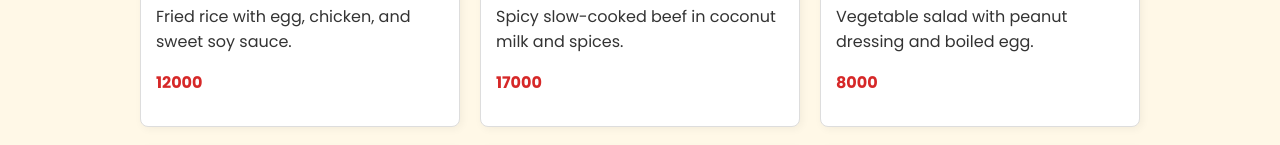
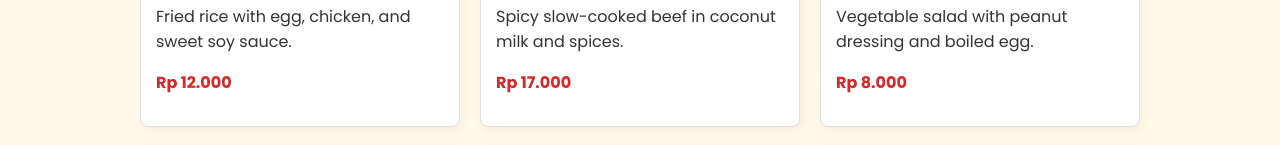
Before and after one commit to argus1995/indonesian-resto, a React (Vite) app: page / in a window 1280 px wide. Shown: the part 589-734 px from the top of the page. Built offline with nearby package versions, Linux system fonts and the light colour scheme.

Commit message:
feat(menu): add currency to price and handle empty data with fallback text

```diff
--- a/src/App.jsx
+++ b/src/App.jsx
@@ -74,30 +74,46 @@ function Header() {
 }
 
 function Menu() {
+  const menu = menuData;
+  // const menu = [];
+  const numMenu = menu.length;
   return (
     <main>
       <h2 className="menu-title">Today's Menu 🍽️</h2>
+      {numMenu > 0 ? (
+        <>
           <p>
             Welcome to <strong>Indonesian Resto</strong>! We serve authentic
-        Indonesian cuisine — from savory street food to comforting traditional
-        soups. Explore today's menu below.
+            Indonesian cuisine — from savory street food to comforting
+            traditional soups. Explore today's menu below.
           </p>
           <div className="menu-grid">
             {menuData.map((menu) => (
               <MenuCard key={menu.id} menuData={menu} />
             ))}
           </div>
+        </>
+      ) : (
+        <p>We're still working on our menu. Please come back later :)</p>
+      )}
     </main>
   );
 }
 
 function MenuCard({ menuData }) {
+  const price = menuData.price.toLocaleString("id-ID", {
+    style: "currency",
+    currency: "IDR",
+    minimumFractionDigits: 0,
+    maximumFractionDigits: 0,
+  });
+
   return (
     <div className="menu-item">
       <img src={menuData.image} alt={menuData.name} />
       <h3>{menuData.name}</h3>
       <p>{menuData.description}</p>
-      <p className="price">{menuData.price}</p>
+      <p className="price">{price}</p>
     </div>
   );
 }
```
Lines whose indentation alone changed are shown as unchanged.
